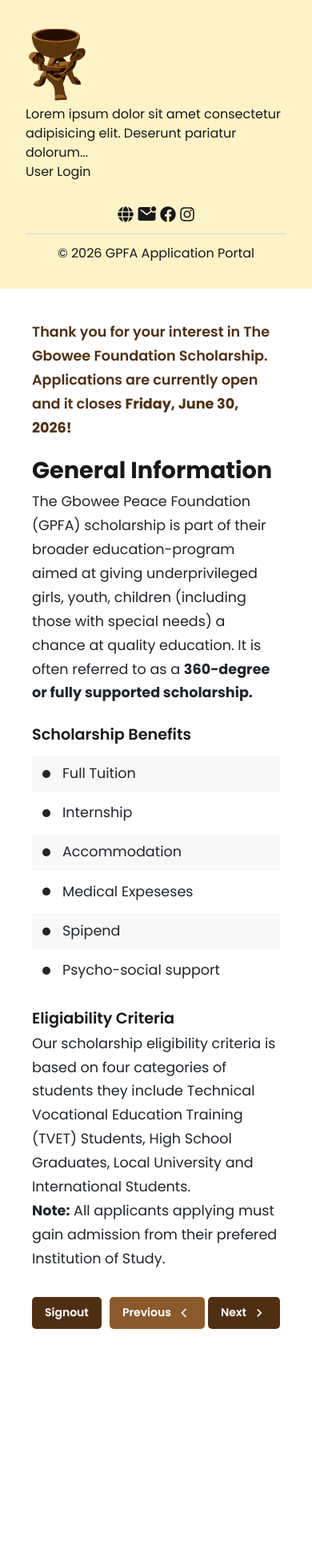
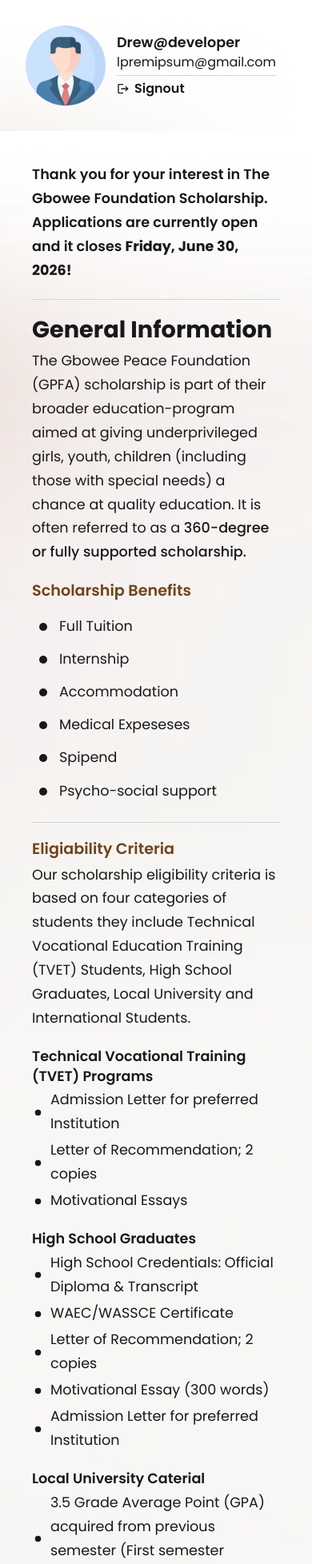
Before and after one commit to drew-tech-lr/gpfa-ams, a Next.js app: page /user/dashboard in a window 390 px wide. Shown: the top 1956 px of the page at 80% size. Before the commit the page ends 1734 px from the top, so only its background shows below. Built offline with nearby package versions, Linux system fonts and the light colour scheme.

Commit message:
codingDashboard2

```diff
--- /dev/null
+++ b/app/components/navbar/Navbar.module.css
@@ -0,0 +1,6 @@
+.navbar {
+    background: url(/images/bgImage.webp);
+    background-color: #fff;
+    /* background-size: cover; */
+    background-position: right top;
+}
--- a/app/components/navbar/Navbar.tsx
+++ b/app/components/navbar/Navbar.tsx
@@ -2,25 +2,24 @@
 import Image from "next/image";
 import Link from "next/link";
 import Footer from "../footer/Footer";
+import UserProfille from "../profile/UserProfille";
+import style from './Navbar.module.css'
 
 const Navbar = () => {
   return (
     <>
-      <div className=" h-full flex flex-col justify-between p-8 ">
+      <div className={` ${style.navbar} h-full flex flex-col justify-between p-8 `}>
         <div>
-          <Image
-            src="/images/gpfa-logo.webp"
-            width={80}
-            height={80}
-            alt={"Gbowee Logo"}
-          />
-          <p>
-            Lorem ipsum dolor sit amet consectetur adipisicing elit. Deserunt
-            pariatur dolorum...
-          </p>
+          <UserProfille />
         </div>
-        <Link href="/user/login">User Login</Link>
-        <Footer />
+
+        <ul className="list hidden lg:block">
+          <li className="list-row">Link 1</li>
+          <li className="list-row">Link 2</li>
+          <li className="list-row">Link 3</li>
+          <li className="list-row">Link 4</li>
+          <li className="list-row">Link 5</li>
+        </ul>
       </div>
     </>
   );
--- /dev/null
+++ b/app/components/profile/UserProfille.tsx
@@ -0,0 +1,31 @@
+import React from "react";
+import Image from "next/image";
+import Link from "next/link";
+import { MdLogout } from "react-icons/md";
+
+const UserProfille = () => {
+  return (
+    <>
+      <div className="flex flex-row items-center gap-3.5">
+        <Image
+          src="/images/profile.webp"
+          width={100}
+          height={100}
+          alt={"profileSample image"}
+        />
+        <div>
+          <h3 className="third-Heading">Drew@developer</h3>
+          <p className="">lpremipsum@gmail.com</p>
+          <hr className="my-1 border-t border-gray-300" />
+
+            <Link className="font-semibold flex items-center gap-1.5 w-full" href="/">
+              <MdLogout width={10} />
+              Signout
+            </Link>
+          </div>
+        </div>
+    </>
+  );
+};
+
+export default UserProfille;
--- a/app/globals.css
+++ b/app/globals.css
@@ -37,27 +37,26 @@
 .secondary-Heading {
   font-size: clamp(1.2rem, 2.5vw, 1.5rem);
   line-height: 1.4;
-  color: var(--brand-brown-light);
+  color: var(--primary-brand-color);
 }
 
 .third-Heading {
-  font-size: clamp(1rem, 2.5vw, 1.3rem);
+  font-size: clamp(1.1rem, 2.2vw, 1.2rem);
   line-height: 1.4;
-  color: var(--brand-brown);
 }
 
 
 .body-text {
   font-size: clamp(1.1rem, 1.2vw, 1.5rem);
   line-height: 1.7;
-  color: #212529;
+  /* color: var(--accent-brand-color); */
   margin-top: .2rem;
 }
 
 .highlight-text {
   font-size: clamp(1.1rem, 1.2vw, 1.5rem);
   line-height: 1.7;
-  color: var(--accent-brand-color);
+  /* color: var(--accent-brand-color); */
   font-weight: 600;
 }
 
--- /dev/null
+++ b/app/user/dashboard/info-page/InfoPage.module.css
@@ -0,0 +1,26 @@
+.infoPage {
+    position: relative;
+    background: url(/images/bgImage.webp);
+    background-size: 200%;
+    background-repeat: no-repeat;
+    background-position: right;
+    opacity: 0.1px;
+}
+
+.infoPage::before {
+  content: "";
+  position: absolute;
+  inset: 0;
+  background: inherit;
+  opacity: 0.1;
+  z-index: -1;
+}
+
+@media (max-width: 800px) {
+  .infoPage {
+    background-size: cover;
+    background-repeat: no-repeat;
+    background-position: bottom;
+    opacity: 0.1px;
+  }
+}
--- a/app/user/dashboard/info-page/InfoPage.tsx
+++ b/app/user/dashboard/info-page/InfoPage.tsx
@@ -1,14 +1,9 @@
-import Button from "@/app/components/button/Button";
 import React from "react";
-import { BiSkipNext } from "react-icons/bi";
 import { GoDot, GoDotFill } from "react-icons/go";
-import { GrFormPrevious } from "react-icons/gr";
-import { IoMdArrowDropright } from "react-icons/io";
-import { MdOutlineNavigateNext } from "react-icons/md";
-import { SiPushbullet } from "react-icons/si";
+import style from "./InfoPage.module.css";
 
 const InfoPage = () => {
-//   const steps = [{ primaryHeading: "" }];
+  //   const steps = [{ primaryHeading: "" }];
   return (
     <>
       <div className="">
@@ -20,80 +15,172 @@
           </p>
         </div>
 
+        <hr className="my-5 border-t border-gray-300" />
+
         {/* General Information  */}
-        <div className="my-5">
+        <div className="">
           <h1 className="primary-Heading">General Information</h1>
           <p className="body-text">
             The Gbowee Peace Foundation (GPFA) scholarship is part of their
             broader education-program aimed at giving underprivileged girls,
             youth, children (including those with special needs) a chance at
             quality education. It is often referred to as a{" "}
-            <span className="font-bold">
+            <span className="font-medium">
               360-degree or fully supported scholarship.
             </span>
           </p>
         </div>
 
         {/* Scholarship Benefits */}
-        <div className=" my-6">
+        <div className="my-5">
           <h2 className="secondary-Heading">Scholarship Benefits</h2>
 
           <ul className="mt-3">
-            <li className="bg-base-200 flex gap-2.5 items-center p-2 body-text">
+            <li className=" flex gap-2.5 items-center p-1 body-text">
               <GoDotFill size={20} />
               Full Tuition
             </li>
-            <li className=" flex items-center gap-2.5 p-2 body-text">
+            <li className=" flex items-center gap-2.5 p-1 body-text">
               <GoDotFill size={20} />
               Internship
             </li>
-            <li className="bg-base-200 flex items-center gap-2.5 p-2 body-text">
+            <li className="flex items-center gap-2.5 p-1 body-text">
               <GoDotFill size={20} />
               Accommodation
             </li>
-            <li className="flex items-center gap-2.5 p-2 body-text">
+            <li className="flex items-center gap-2.5 p-1 body-text">
               <GoDotFill size={20} />
               Medical Expeseses
             </li>
-            <li className="bg-base-200 flex items-center gap-2.5 p-2  body-text">
+            <li className=" flex items-center gap-2.5 p-1  body-text">
               <GoDotFill size={20} />
               Spipend
             </li>
-            <li className="flex items-center gap-2.5 p-2 body-text">
+            <li className="flex items-center gap-2.5 p-1 body-text">
               <GoDotFill size={20} />
               Psycho-social support
             </li>
           </ul>
         </div>
 
+        <hr className="my-5 border-t border-gray-300" />
+
         {/* Eligiability Crateria */}
-        <div className="info-session">
+        <div className="">
           <h3 className="secondary-Heading">Eligiability Criteria</h3>
           <p className="body-text">
             Our scholarship eligibility criteria is based on four categories of
             students they include Technical Vocational Education Training (TVET)
             Students, High School Graduates, Local University and International
-            Students. <br />
-            <strong>Note:</strong> All applicants applying must gain admission
-            from their prefered Institution of Study.
+            Students.
           </p>
         </div>
 
-        <div className="py-8 flex items-center justify-between">
-          <Button variant="accent" btnLabel="Signout" />
-          <div>
-            <Button
-              btnLabel="Previous"
-              icon={<GrFormPrevious size={20} />}
-              variant="secondary"
-            />
-            <Button
-              variant="accent"
-              btnLabel="Next"
-              icon={<MdOutlineNavigateNext size={20} />}
-            />
-          </div>
+        {/* TVET Criterias  */}
+        <div className="my-5">
+          <h3 className="third-Heading">
+            Technical Vocational Training (TVET) Programs
+          </h3>
+          <ul className="">
+            <li className="flex items-center gap-2 body-text">
+              <GoDotFill className="shrink-0" size={15} />
+              Admission Letter for preferred Institution
+            </li>
+            <li className="flex items-center gap-2 body-text">
+              <GoDotFill className="shrink-0" size={15} />
+              Letter of Recommendation; 2 copies
+            </li>
+            <li className="flex items-center gap-2 body-text">
+              <GoDotFill className="shrink-0" size={15} />
+              Motivational Essays
+            </li>
+          </ul>
         </div>
+
+        {/* High School Graduates Criterias  */}
+        <div className="my-5">
+          <h3 className="third-Heading">High School Graduates</h3>
+          <ul className="">
+            <li className="flex items-center gap-2 body-text">
+              <GoDotFill className="shrink-0" size={15} />
+              High School Credentials: Official Diploma & Transcript{" "}
+            </li>
+            <li className="flex items-center gap-2 body-text">
+              <GoDotFill className="shrink-0" size={15} />
+              WAEC/WASSCE Certificate
+            </li>
+            <li className="flex items-center gap-2 body-text">
+              <GoDotFill className="shrink-0" size={15} />
+              Letter of Recommendation; 2 copies
+            </li>
+            <li className="flex items-center gap-2 body-text">
+              <GoDotFill className="shrink-0" size={15} />
+              Motivational Essay (300 words)
+            </li>
+            <li className="flex items-center gap-2 body-text">
+              <GoDotFill className="shrink-0" size={15} />
+              Admission Letter for preferred Institution
+            </li>
+          </ul>
+        </div>
+
+        {/* Local University Criterias  */}
+        <div className="my-5">
+          <h3 className="third-Heading">Local University Caterial</h3>
+          <ul className="">
+            <li className="flex items-center gap-2 body-text">
+              <GoDotFill className="shrink-0" size={15} />
+              3.5 Grade Average Point (GPA) acquired from previous semester
+              (First semester Freshmen are excluded){" "}
+            </li>
+            <li className="flex items-center gap-2 body-text">
+              <GoDotFill className="shrink-0" size={15} />
+              Two Letters of Recommendation, (Head of Department & Community/
+              Church or Mosque){" "}
+            </li>
+            <li className="flex items-center gap-2 body-text">
+              <GoDotFill className="shrink-0" size={15} />
+              High School Credentials: Official Diploma & Transcript{" "}
+            </li>
+            <li className="flex items-center gap-2 body-text">
+              <GoDotFill className="shrink-0" size={15} />
+              Motivational Essay (600 words)
+            </li>
+          </ul>
+        </div>
+
+        {/* International University Students */}
+        <div className="">
+          <h3 className="third-heading">International University Students</h3>
+          <p className="body-text">
+            The Gbowee Peace Foundation Africa currently accepts international
+            students from only five African countries, they include{" "}
+            <strong>Ghana,</strong> <strong>Sierra Leone,</strong>{" "}
+            <strong>Nigeria,</strong> <strong>Tanzania,</strong> and{" "}
+            <strong>Democratic Republic of Congo</strong>
+          </p>
+          <ul className="">
+            <li className="body-text">
+              3.5 Grade Average Point (GPA) acquired from previous semester
+              (First semester Freshmen are excluded)
+            </li>
+            <li className="body-text">
+              Two Letters of Recommendation, (Head of Department & Community/
+              Church or Mosque)
+            </li>
+            <li className="body-text">
+              High School Credentials: Diploma & Official Transcript{" "}
+            </li>
+            <li className="body-text">Two Letters of Recommendation</li>
+            <li className="body-text">Motivational Essay (600 words)</li>
+          </ul>
+        </div>
+
+        <p>
+          <br />
+          <strong>Note:</strong> All applicants applying must gain admission
+          from their prefered Institution of Study.
+        </p>
       </div>
     </>
   );
--- a/app/user/dashboard/layout.tsx
+++ b/app/user/dashboard/layout.tsx
@@ -1,5 +1,6 @@
 import Navbar from "@/app/components/navbar/Navbar";
 import React, { ReactNode } from "react";
+import style from './info-page/InfoPage.module.css'
 
 interface Props {
   children: ReactNode;
@@ -19,12 +20,12 @@
 
     <div className="grid min-h-screen grid-cols-1 lg:grid-cols-[26rem_1fr]">
       {/* Sidebar */}
-      <aside className="bg-amber-100 w-full lg:h-screen overflow-y-auto">
+      <aside className="w-full lg:h-screen z-10 sticky top-0 ">
         <Navbar />
       </aside>
 
       {/* Main Content */}
-      <main className="w-full p-10 lg:px-15 lg:h-screen overflow-none">
+      <main className={` ${style.infoPage} w-full p-10 lg:px-15 lg:h-screen overflow-y-scroll`}>
         {children}
       </main>
       </div>
```
